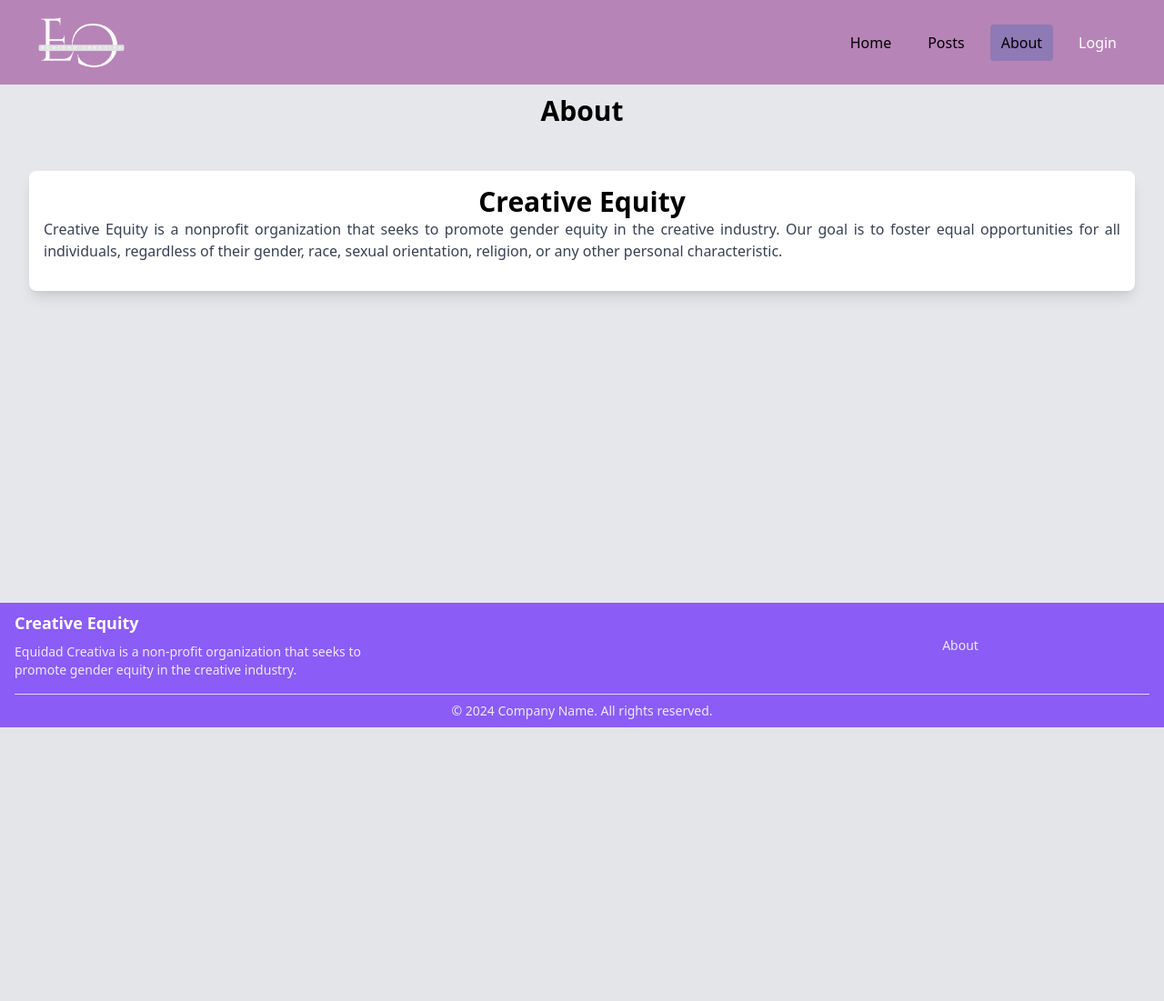
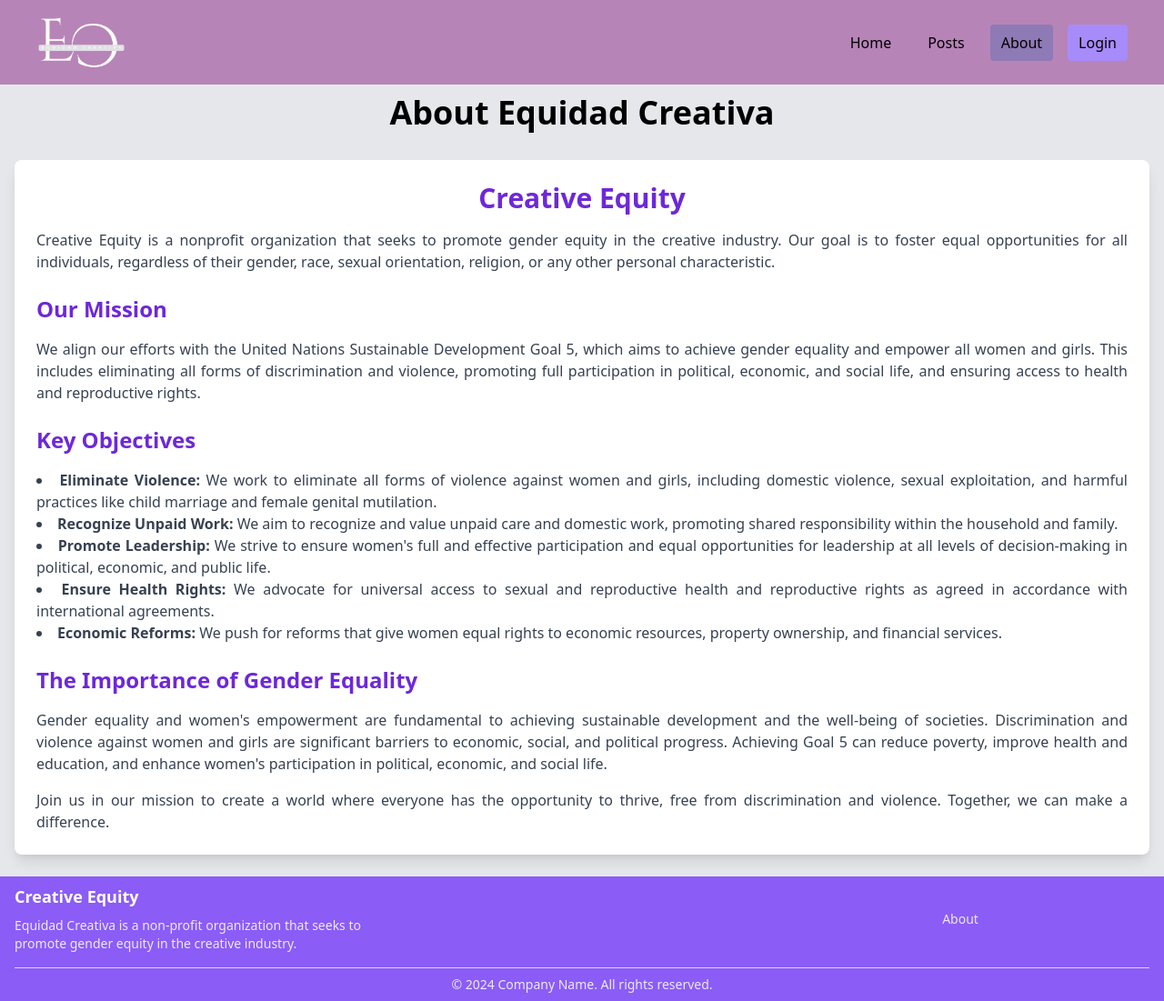
Before and after one commit to ELNARMOTON79/blog_equidad_genero, a PHP site: page /pruebas/about.php in a window 1280 px wide. Shown: the whole page at 91% size. Before the commit the page ends 800 px from the top, so only its background shows below. Run offline with PHP 8.4, Linux system fonts and the light colour scheme.

Commit message:
Actualización del about y confirmar eliminar usuario

```diff
--- a/about.php
+++ b/about.php
@@ -3,21 +3,36 @@
 <head>
     <meta charset="UTF-8">
     <meta name="viewport" content="width=device-width, initial-scale=1.0">
-    <title>About</title>
+    <title>About | Equidad Creativa</title>
     <link href="https://cdn.jsdelivr.net/npm/tailwindcss@2.2.19/dist/tailwind.min.css" rel="stylesheet">
 </head>
 <body class="bg-gray-200 flex flex-col min-h-screen">
     <?php include ("navbar.php"); ?>
     <div class="flex-grow pt-20">
         <div class="container mx-auto px-4 py-6">
-            <h1 class="text-3xl font-bold text-center mb-6">About</h1>
+            <h1 class="text-4xl font-bold text-center mb-8 text-teal-600">About Equidad Creativa</h1>
 
-            <div class='container mx-auto px-4 py-6'>
-                <div class="bg-white rounded-lg shadow-lg overflow-hidden">
-                    <div class="p-4">
-                        <h2 class="text-3xl font-bold" style="text-align:center">Creative Equity</h2>
-                        <p class="text-gray-700 mb-4" style="text-align:justify">Creative Equity is a nonprofit organization that seeks to promote gender equity in the creative industry. Our goal is to foster equal opportunities for all individuals, regardless of their gender, race, sexual orientation, religion, or any other personal characteristic.</p>
-                    </div>
+            <div class="bg-white rounded-lg shadow-lg overflow-hidden">
+                <div class="p-6">
+                    <h2 class="text-3xl font-bold text-center text-purple-700 mb-4">Creative Equity</h2>
+                    <p class="text-gray-700 mb-6 text-justify">Creative Equity is a nonprofit organization that seeks to promote gender equity in the creative industry. Our goal is to foster equal opportunities for all individuals, regardless of their gender, race, sexual orientation, religion, or any other personal characteristic.</p>
+
+                    <h3 class="text-2xl font-semibold text-purple-700 mb-4">Our Mission</h3>
+                    <p class="text-gray-700 mb-6 text-justify">We align our efforts with the United Nations Sustainable Development Goal 5, which aims to achieve gender equality and empower all women and girls. This includes eliminating all forms of discrimination and violence, promoting full participation in political, economic, and social life, and ensuring access to health and reproductive rights.</p>
+
+                    <h3 class="text-2xl font-semibold text-purple-700 mb-4">Key Objectives</h3>
+                    <ul class="list-disc list-inside text-gray-700 mb-6 text-justify">
+                        <li><strong>Eliminate Violence:</strong> We work to eliminate all forms of violence against women and girls, including domestic violence, sexual exploitation, and harmful practices like child marriage and female genital mutilation.</li>
+                        <li><strong>Recognize Unpaid Work:</strong> We aim to recognize and value unpaid care and domestic work, promoting shared responsibility within the household and family.</li>
+                        <li><strong>Promote Leadership:</strong> We strive to ensure women's full and effective participation and equal opportunities for leadership at all levels of decision-making in political, economic, and public life.</li>
+                        <li><strong>Ensure Health Rights:</strong> We advocate for universal access to sexual and reproductive health and reproductive rights as agreed in accordance with international agreements.</li>
+                        <li><strong>Economic Reforms:</strong> We push for reforms that give women equal rights to economic resources, property ownership, and financial services.</li>
+                    </ul>
+
+                    <h3 class="text-2xl font-semibold text-purple-700 mb-4">The Importance of Gender Equality</h3>
+                    <p class="text-gray-700 mb-4 text-justify">Gender equality and women's empowerment are fundamental to achieving sustainable development and the well-being of societies. Discrimination and violence against women and girls are significant barriers to economic, social, and political progress. Achieving Goal 5 can reduce poverty, improve health and education, and enhance women's participation in political, economic, and social life.</p>
+
+                    <p class="text-gray-700 text-justify">Join us in our mission to create a world where everyone has the opportunity to thrive, free from discrimination and violence. Together, we can make a difference.</p>
                 </div>
             </div>
         </div>
--- a/navbar.php
+++ b/navbar.php
@@ -26,16 +26,16 @@ session_start();
             <button onclick="toggleDropdown()" class="bg-purple-400 hover:bg-purple-300 px-3 py-2 rounded text-black">Manage</button>
                 <div id="dropdown" class="dropdown-menu">
                     <?php if (isset($_SESSION['type_user']) && $_SESSION['type_user'] == 0): ?>
-                        <a href="admin/dashboard.php">Admin Dashboard</a>
+                        <a class="rounded-lg" href="admin/dashboard.php">Admin Dashboard</a>
                     <?php else: ?>
-                        <a href="user/dashboard.php">User Dashboard</a>
+                        <a class="rounded-lg" href="user/dashboard.php">User Dashboard</a>
                     <?php endif; ?>
-                    <a href="logins/logout.php">Log Out</a>
+                    <a class="rounded-lg" href="logins/logout.php">Log Out</a>
                 </div>
             </div>
         <?php else: ?>
             <div class="relative">
-                <button class="bg-teal-500 hover:bg-teal-600 px-3 py-2 rounded text-white"><a href="logins/login.php">Login</a></button>
+                <button class="bg-purple-400 hover:bg-purple-300 px-3 py-2 rounded text-black"><a href="logins/login.php">Login</a></button>
             </div>
         <?php endif; ?>
     </div>
```
Also changed, not shown: admin/dashboard.php (+42 -12 lines).
